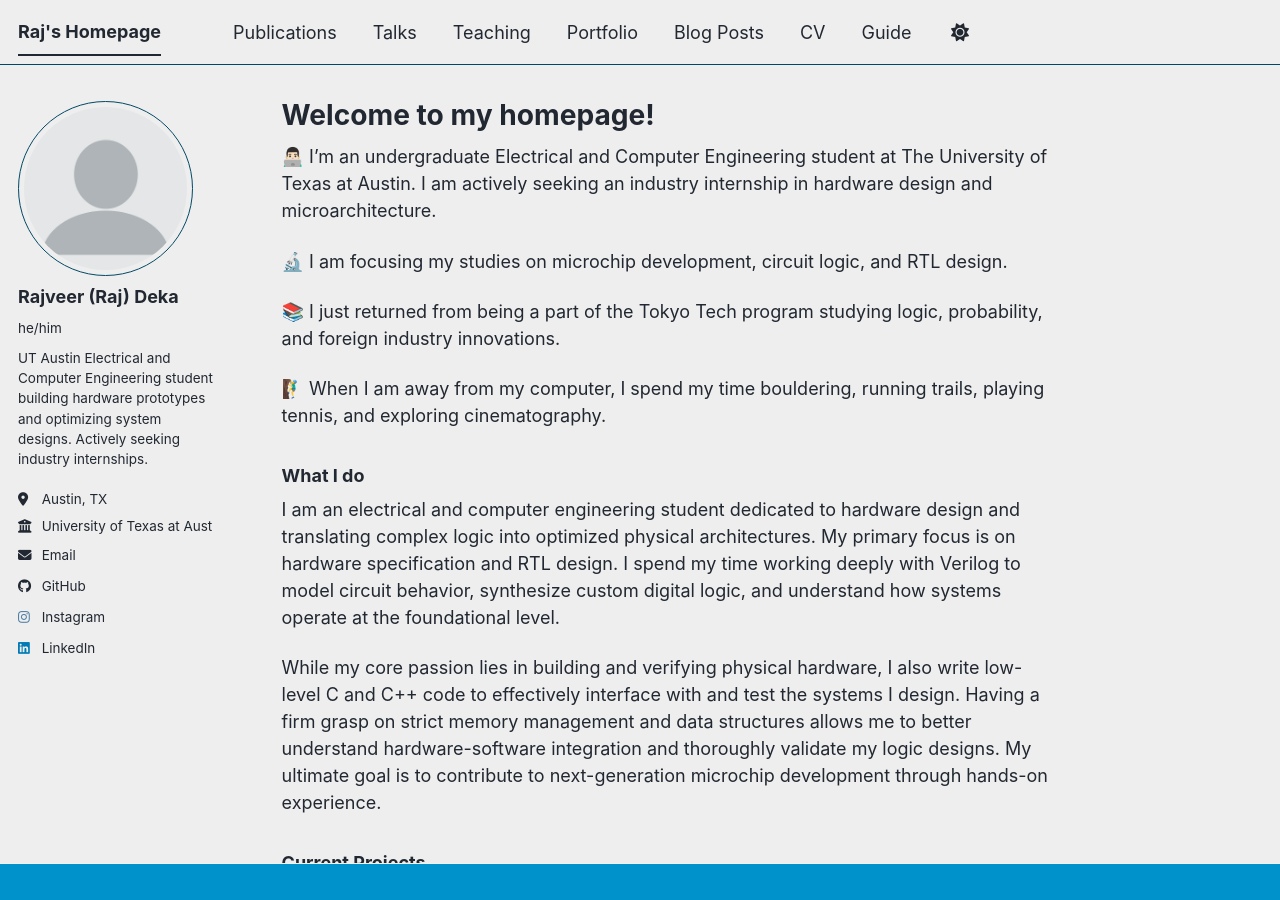
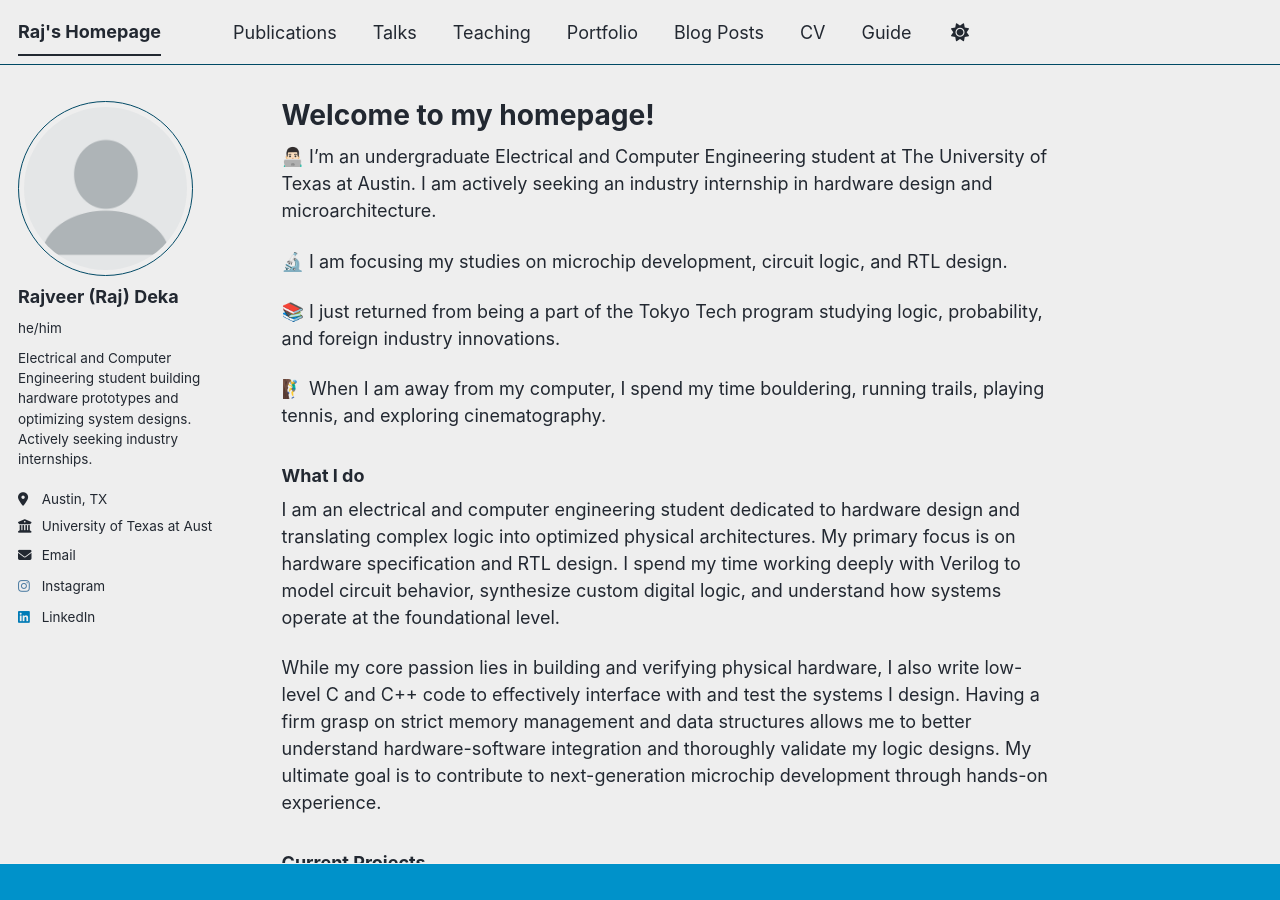
Before and after one commit to rajdeka/rajdeka.github.io, a Jekyll site: the page built from _pages/about.md, in a window 1280 px wide and 900 px high. Built offline with Jekyll 4.4.1, drawn with Linux system fonts in a browser that asks for light colours; a style sheet for code colours, icons or effects is not loaded.

Commit message:
Update _config.yml

```diff
--- a/_config.yml
+++ b/_config.yml
@@ -26,7 +26,7 @@ author:
   avatar           : "profile.png"
   name             : "Rajveer (Raj) Deka"
   pronouns         : "he/him"
-  bio              : "UT Austin Electrical and Computer Engineering student building hardware prototypes and optimizing system designs. Actively seeking industry internships."
+  bio              : "Electrical and Computer Engineering student building hardware prototypes and optimizing system designs. Actively seeking industry internships."
   location         : "Austin, TX"
   employer         : "University of Texas at Austin"
   uri              : # URL
@@ -51,7 +51,7 @@ author:
   bitbucket        : # Username - Update with your username on the site
   codepen          : # Username
   dribbble         : # Username
-  github           : "rajdeka"
+  github           : #"rajdeka"
   kaggle           : # Username
   stackoverflow    : # User number or user number and name (i.e., use "1" or "1/jeff-atwood")
 
```
